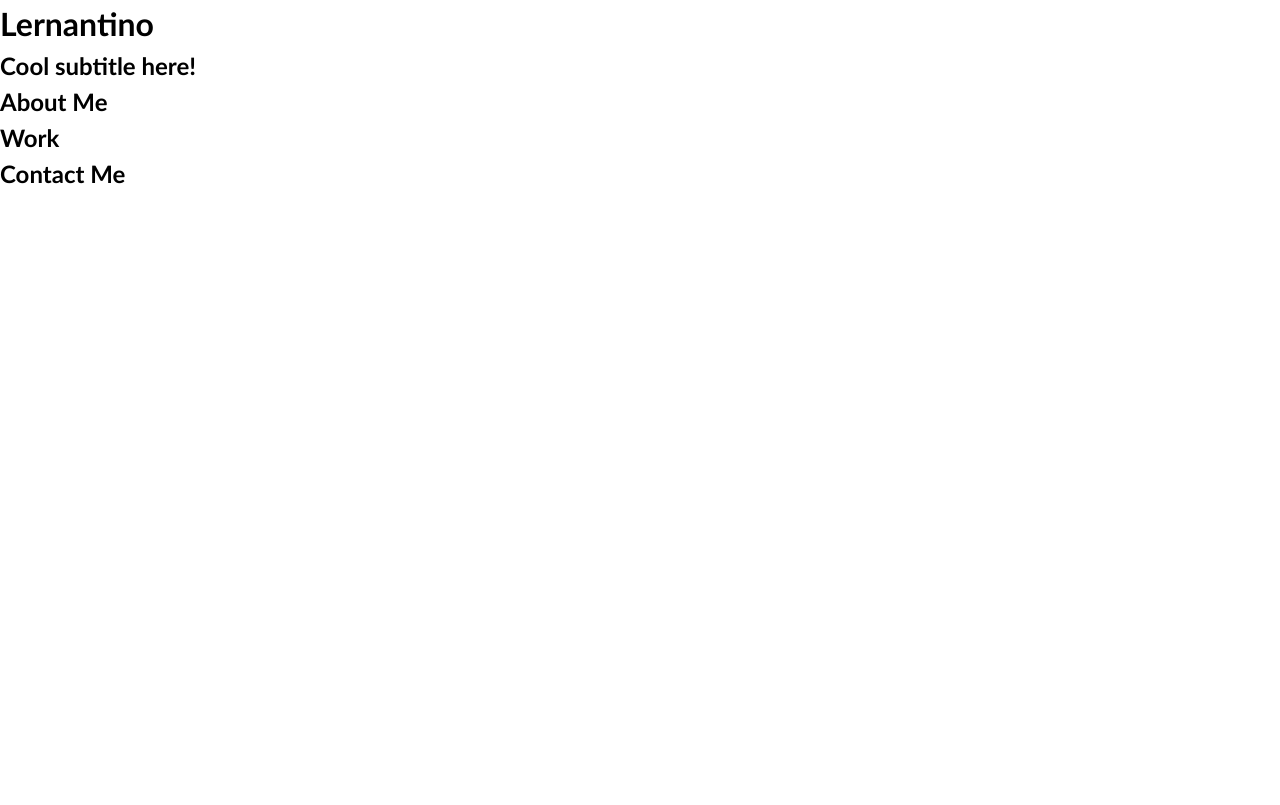
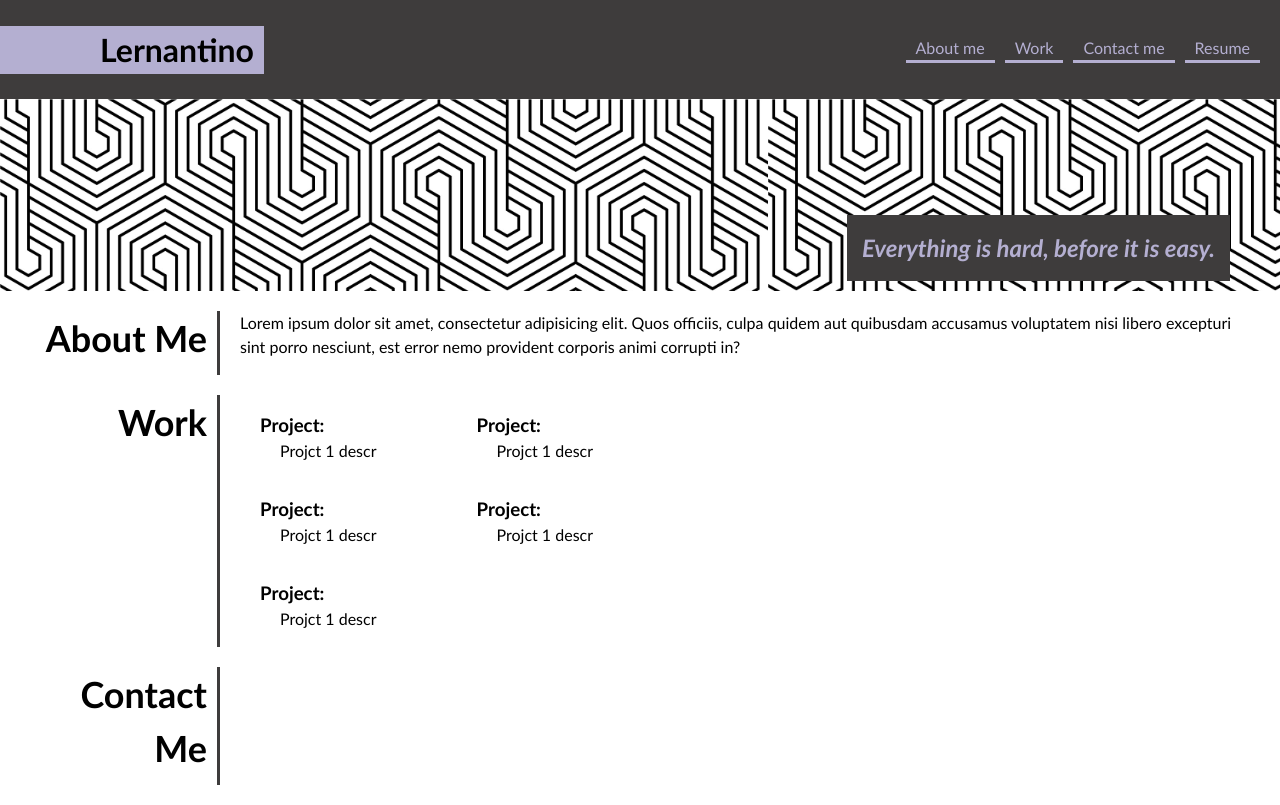
Before and after one commit to Raam337/Week-2-Challenge, a plain HTML site: page starter/index.html in a window 1280 px wide. Drawn offline with Linux system fonts and the light colour scheme; files that its build step writes are made by us from their sources.

Commit message:
Release 1

```diff
--- a/starter/css/style.css
+++ b/starter/css/style.css
@@ -1,3 +1,8 @@
+:root{
+  --main-color: rgb(62, 60, 60);
+  --sec-color: rgb(180, 175, 209);
+}
+
 * {
   box-sizing: border-box;
 }
@@ -9,15 +14,89 @@ body {
   line-height: 1.5;
 }
 
-h1,
-h2,
-h3,
-h4,
-h5,
-h6 {
+h1,h2,h3,h4,h5,h6 {
   margin: 0;
 }
 
 p {
   margin: 0;
 }
+
+/* Top bar bar styles */
+header{
+  display: flex;
+  flex-direction: row;
+  justify-content: space-between;
+  flex-wrap: wrap;
+  background-color: var(--main-color);
+  padding: 20px;
+  align-items: center;
+}
+
+#nav-list{
+  display: flex;
+  gap:10px;
+  color: var(--sec-color);
+}
+
+li{
+  list-style-type: none;
+  border-bottom: 3px solid;
+  padding-right: 10px;
+  padding-left: 10px;
+}
+
+#logo{
+  background-color: var(--sec-color);
+  position: relative;
+  padding-left: 100px;
+  padding-right: 10px;
+  left:-20px;
+
+}
+
+/* Banner styles */
+.hero-banner{
+  background-image: url(../images/5319313.jpg);
+  height:12em;
+  background-size: 60%;
+  display: flex;
+  align-items: end;
+  justify-content: end;
+}
+
+.hero-banner div{
+  margin-bottom: 10px;
+  margin-right: 50px;
+  padding: 15px;
+  background-color: var(--main-color);
+  color: var(--sec-color);
+  font-style: italic;
+}
+
+/* Main body styles */
+
+.page-section{
+  display: flex;
+  flex-direction: row;
+  margin: 20px;
+}
+
+.page-section h2{
+  flex: 0 0 200px;
+  border-right: solid 3px var(--main-color);
+  text-align: end;
+  padding: 10px;
+  padding-top: 0px;
+  font-size: 36px;
+}
+
+.page-section p{
+  padding-left: 20px;
+  padding-right: 20px;
+}
+
+#main_grid{
+  display: grid;
+  grid-template-columns: 1fr 1fr;
+}
--- a/starter/index.html
+++ b/starter/index.html
@@ -6,33 +6,77 @@
   <meta name="viewport" content="width=device-width, initial-scale=1.0">
   <meta http-equiv="X-UA-Compatible" content="ie=edge">
   <title>Lernantino // Web Developer</title>
-  <link rel="stylesheet" href="./assets/css/style.css" />
+  <link rel="stylesheet" href="./css/style.css" />
 </head>
 
 <body>
   <!-- main logo / nav -->
   <header>
-    <h1>Lernantino</h1>
+    <div><h1 id="logo">Lernantino</h1></div>
     <nav>
+      <ul id="nav-list">
+        <li>About me</li>
+        <li>Work</li>
+        <li>Contact me</li>
+        <li>Resume</li>
+      </ul>
     </nav>
   </header>
 
   <!-- hero banner -->
   <section class="hero-banner">
     <div>
-      <h2>Cool subtitle here!</h2>
+      <h2>Everything is hard, before it is easy.</h2>
     </div>
   </section>
 
   <main class="page-wrapper">
+
       <!-- about me -->
       <section class="page-section" id="about">
         <h2>About Me</h2>
+        <p>Lorem ipsum dolor sit amet, consectetur adipisicing elit. Quos officiis, culpa quidem aut quibusdam accusamus voluptatem nisi libero excepturi sint porro nesciunt, est error nemo provident corporis animi corrupti in?</p>
       </section>
-
       <!-- portfolio container -->
       <section class="page-section" id="work">
         <h2>Work</h2>
+        <div id="main_grid">
+          <figure>
+            <div>
+             <h3>Project:</h3>
+             <p>Projct 1 descr</p>
+            </div>
+          </figure>
+
+          <figure>
+            <div>
+             <h3>Project:</h3>
+             <p>Projct 1 descr</p>
+            </div>
+          </figure>
+
+          <figure>
+            <div>
+             <h3>Project:</h3>
+             <p>Projct 1 descr</p>
+            </div>
+          </figure>
+
+          <figure>
+            <div>
+             <h3>Project:</h3>
+             <p>Projct 1 descr</p>
+            </div>
+          </figure>
+
+          <figure>
+            <div>
+             <h3>Project:</h3>
+             <p>Projct 1 descr</p>
+            </div>
+          </figure>
+
+        </div>
       </section>
 
       <!-- contact -->
```
Also changed, not shown: image.png (added), starter/images/5319313.jpg (added), 1 other file. Lines whose indentation alone changed are shown as unchanged.
